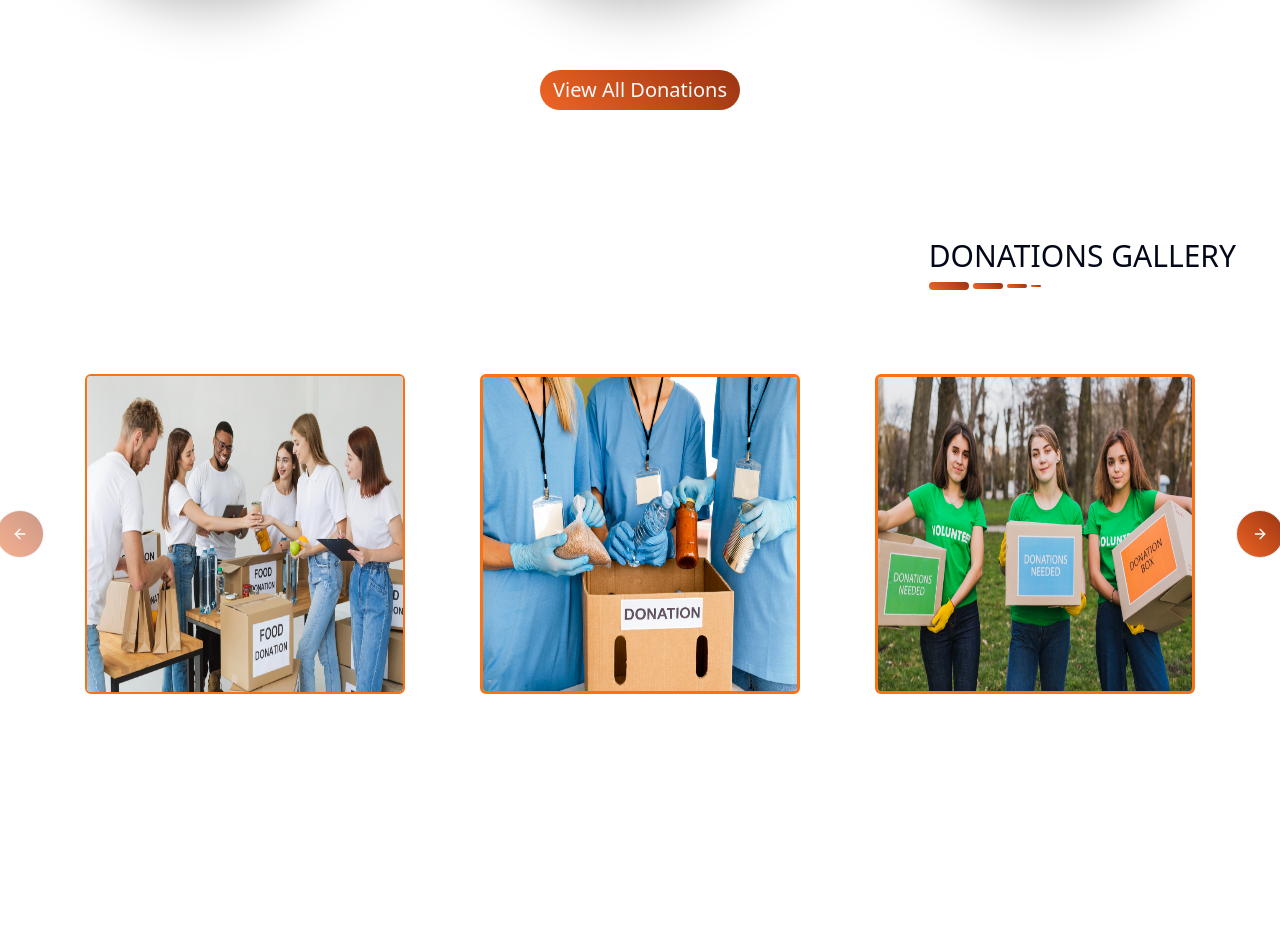
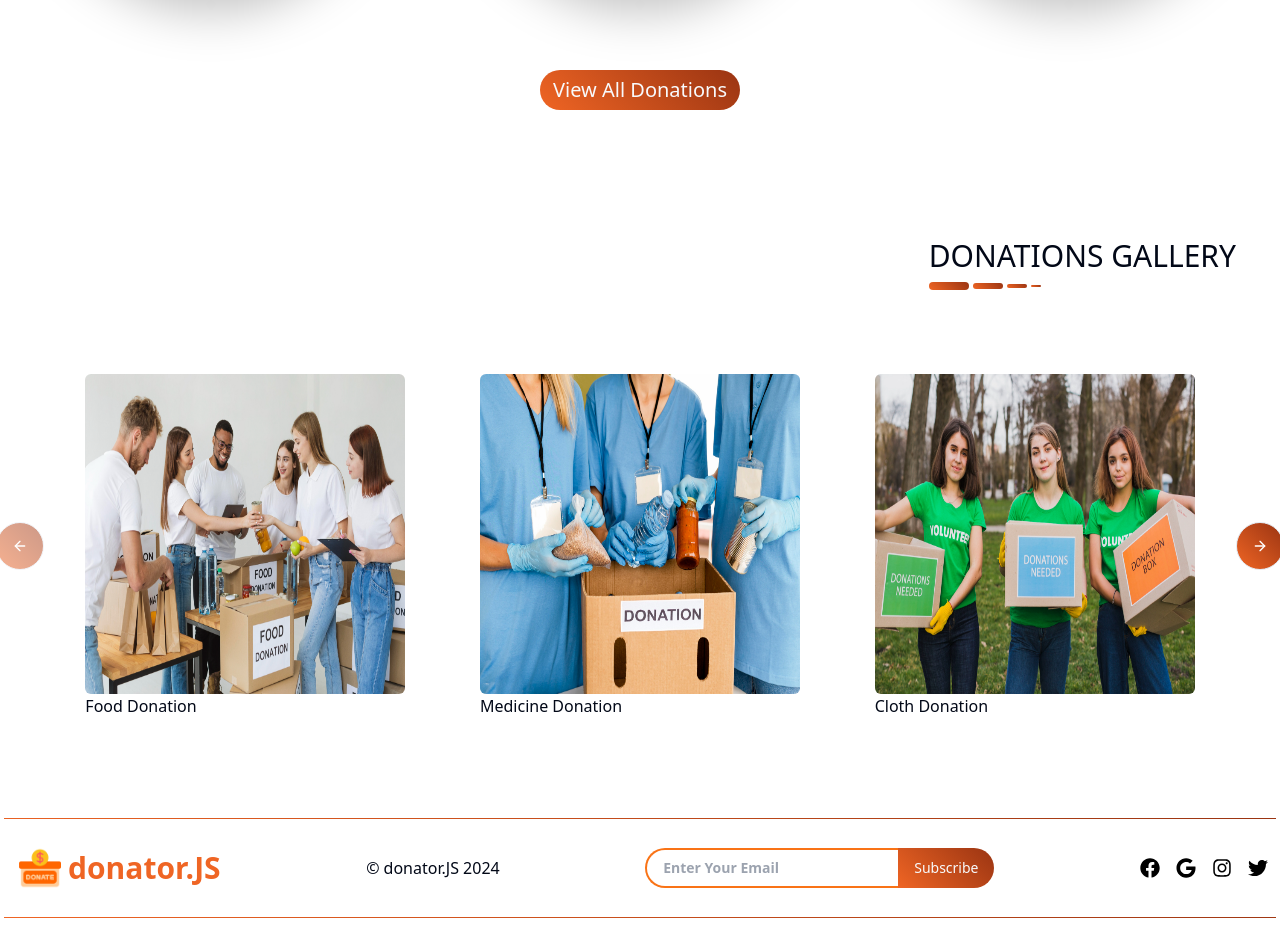
Before and after one commit to momenur/donator.js, a React (Vite) app: page / in a window 1280 px wide. Shown: the part 2623-3549 px from the top of the page. Before the commit the page ends 3321 px from the top, so only its background shows below. Built offline with nearby package versions, Linux system fonts and the light colour scheme.

Commit message:
added footer

```diff
--- a/package.json
+++ b/package.json
@@ -17,6 +17,7 @@
     "lucide-react": "^0.378.0",
     "react": "^18.2.0",
     "react-dom": "^18.2.0",
+    "react-icons": "^5.2.1",
     "react-router-dom": "^6.23.0",
     "tailwind-merge": "^2.3.0",
     "tailwindcss-animate": "^1.0.7"
--- /dev/null
+++ b/src/components/layout/Footer.tsx
@@ -0,0 +1,58 @@
+import logo from "../../assets/images/logo.png";
+import { FaFacebook, FaGoogle, FaInstagram, FaTwitter } from "react-icons/fa";
+import { Button } from "../ui/button";
+
+const Footer = () => {
+  return (
+    <footer className=" h-[100px] bg-secondary-gradient pt-[0.5px] pb-[1px] my-2">
+      <div className="flex items-center justify-between h-full px-2 bg-white">
+        <div className="flex items-center ">
+          <img className="size-14" src={logo} alt="logo" />
+          <h2 className="text-3xl font-semibold text-color-text ">
+            donator.JS
+          </h2>
+        </div>
+
+        <p>© donator.JS 2024</p>
+
+        <form className="flex items-center text-black">
+          <input
+            className="px-4 h-[40px] text-sm font-semibold border-2 border-e-0 border-orange-500 rounded-s-full focus:bg-gray-200 focus:border-2 focus:outline-none focus:border-e-0"
+            type="email"
+            name=""
+            id=""
+            placeholder="Enter Your Email"
+          />
+          <Button className="h-[40px] text-sm rounded-e-full bg-secondary-gradient">
+            Subscribe
+          </Button>
+        </form>
+
+        <div className="flex gap-4 text-xl text-black">
+          <a href="#">
+            <span className="transition-all hover:text-color-text hover:mb-32">
+              <FaFacebook />
+            </span>
+          </a>
+          <a href="#">
+            <span className="transition-all hover:text-color-text hover:mb-32">
+              <FaGoogle />
+            </span>
+          </a>
+          <a href="#">
+            <span className="transition-all hover:text-color-text hover:mb-32">
+              <FaInstagram />
+            </span>
+          </a>
+          <a href="#">
+            <span className="transition-all hover:text-color-text hover:mb-32">
+              <FaTwitter />
+            </span>
+          </a>
+        </div>
+      </div>
+    </footer>
+  );
+};
+
+export default Footer;
--- /dev/null
+++ b/src/pages/Home/About.tsx
@@ -0,0 +1,11 @@
+import Title from "@/components/ui/Title";
+
+const About = () => {
+  return (
+    <section>
+      <Title title="Let's Know Us" />
+    </section>
+  );
+};
+
+export default About;
--- a/src/pages/Home/Gallery.tsx
+++ b/src/pages/Home/Gallery.tsx
@@ -26,32 +26,45 @@ const images = [
   image4,
   image5,
   image6,
+  image2,
+  image3,
 ];
 
 const Gallery = () => {
   return (
-    <section className="px-10">
+    <section className="px-10 mb-24">
       <Title title="Donations Gallery" />
       <Carousel className="w-full max-w-full">
         <CarouselContent>
           {images.map((_, index) => (
             <CarouselItem key={index}>
               <div className="grid grid-cols-3 p-1 justify-items-center">
+                <div>
                   <img
-                  className="rounded-md size-80 border-orange-500 border-[2px]"
+                    className="rounded-md size-80 border-orange-500 hover:border-[2px] transition-all"
                     src={images[index++]}
                     alt=""
                   />
+                  <p>Food Donation</p>
+                </div>
+
+                <div>
                   <img
-                  className="rounded-md size-80 border-orange-500 border-[3px]"
+                    className="rounded-md size-80 border-orange-500 hover:border-[2px] transition-all"
                     src={images[index++]}
                     alt=""
                   />
+                  <p>Medicine Donation</p>
+                </div>
+
+                <div>
                   <img
-                  className="rounded-md size-80 border-orange-500 border-[3px]"
+                    className="rounded-md size-80 border-orange-500 hover:border-[2px] transition-all"
                     src={images[index++]}
                     alt=""
                   />
+                  <p>Cloth Donation</p>
+                </div>
               </div>
             </CarouselItem>
           ))}
--- a/src/pages/Home/Home.tsx
+++ b/src/pages/Home/Home.tsx
@@ -2,6 +2,7 @@ import Container from "@/components/ui/Container";
 import Banner from "./Banner";
 import TopDonations from "./TopDonations";
 import Gallery from "./Gallery";
+import Footer from "@/components/layout/Footer";
 
 const Home = () => {
   return (
@@ -9,6 +10,7 @@ const Home = () => {
       <Banner />
       <TopDonations />
       <Gallery />
+      <Footer />
     </Container>
   );
 };
```
Also changed, not shown: 1 other file (tests, documents, lock files or other folders). Lines whose indentation alone changed are shown as unchanged.
